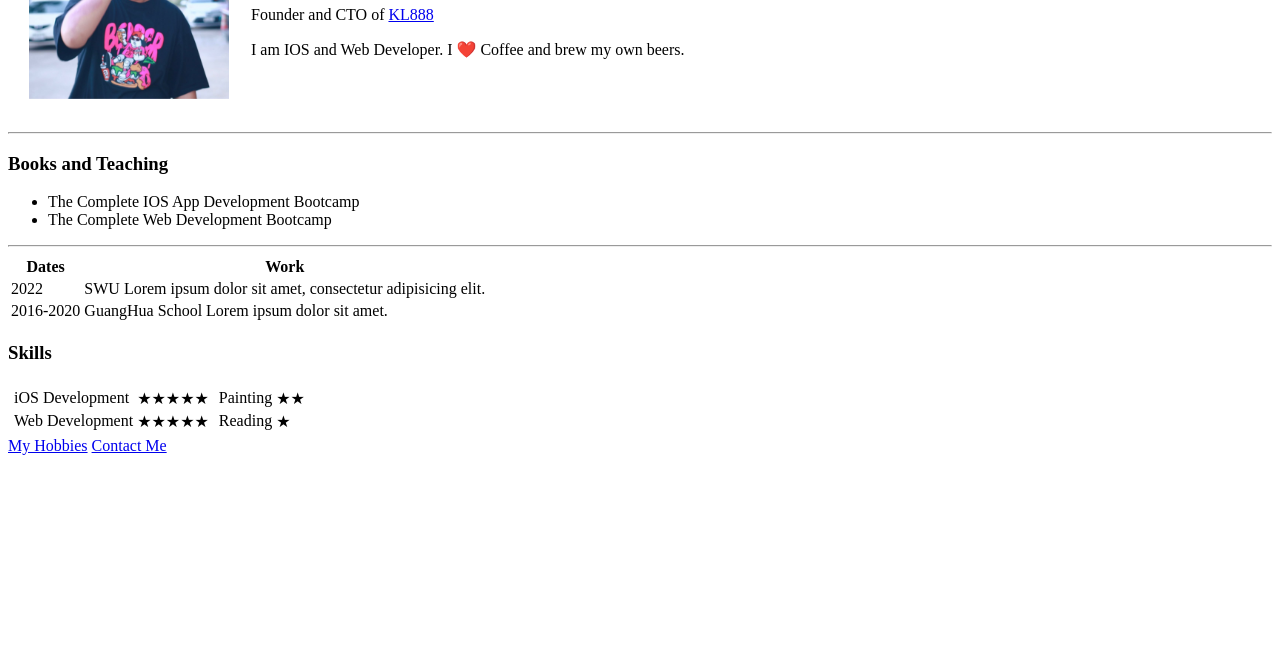
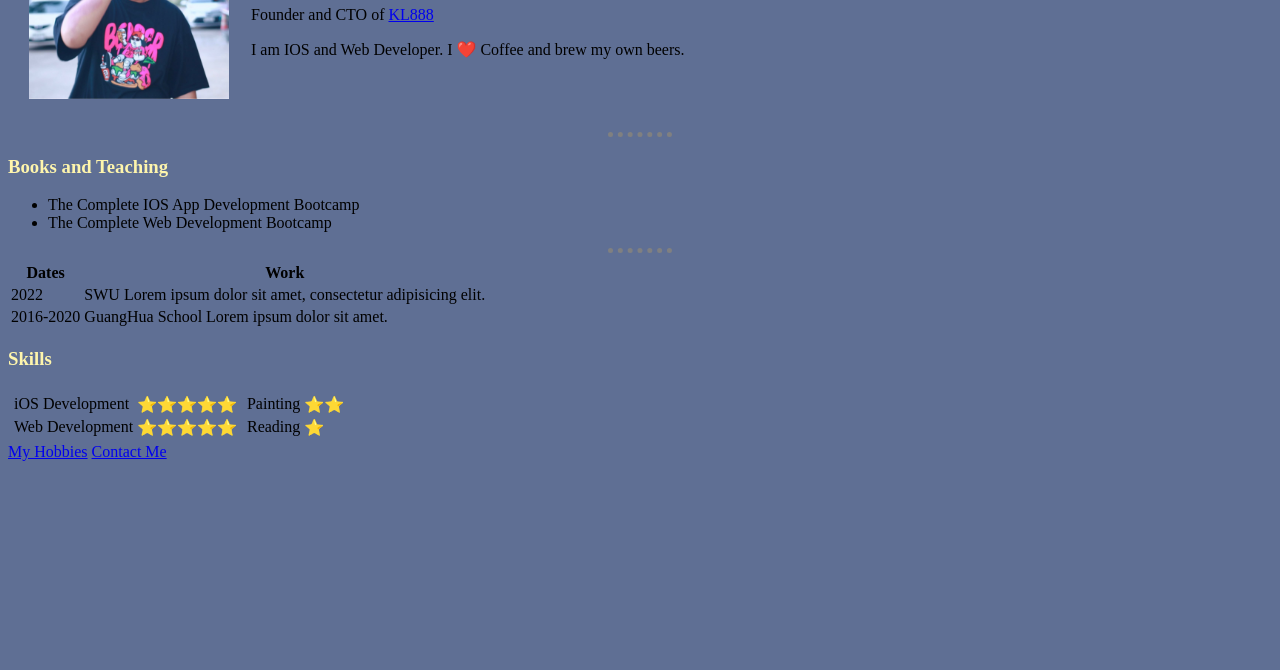
Before and after one commit to Skromlee/cv, a plain HTML site: page index.html in a window 1280 px wide. Shown: the part 130-800 px from the top of the page. Drawn offline with Linux system fonts and the light colour scheme.

Commit message:
Change Background Color And Hr

```diff
--- /dev/null
+++ b/css/styles.css
@@ -0,0 +1,16 @@
+body {
+  background-color: #5F6F94;
+}
+hr {
+  border-color: grey;
+  border-style: none;
+  border-top-style: dotted;
+  border-width: 5px;
+  width: 5%;
+}
+img {
+  height: 200px;
+}
+h1, h3{
+  color: #FEF5AC;
+}
--- a/index.html
+++ b/index.html
@@ -1,16 +1,17 @@
 <!DOCTYPE html>
 <html lang="en">
   <head>
-  <meta charset="UTF-8">
-  <meta name="viewport" content="width=device-width, initial-scale=1.0">
-  <meta http-equiv="X-UA-Compatible" content="ie=edge">
-  <title>❤ Suppawat's Personal Site</title>
+    <meta charset="UTF-8" />
+    <meta name="viewport" content="width=device-width, initial-scale=1.0" />
+    <meta http-equiv="X-UA-Compatible" content="ie=edge" />
+    <title>❤️ Suppawat Kromlee's Personal Site</title>
+    <link rel="stylesheet" href="css/styles.css">
   </head>
   <body>
     <table cellspacing="20">
       <tr>
         <td>
-        <img src="images/avatar.jpeg" alt="My Avatar" height="200px">
+          <img src="images/avatar.jpeg" alt="My Avatar" />
         </td>
         <td>
           <h1>Suppawat Kromlee</h1>
@@ -19,14 +20,14 @@
         </td>
       </tr>
     </table>
-  <hr>
+    <hr />
     <h3>Books and Teaching</h3>
     <ul>
       <li>The Complete IOS App Development Bootcamp</li>
       <li>The Complete Web Development Bootcamp</li>
     </ul>
 
-  <hr>
+    <hr />
     <table>
       <thead>
         <th>Dates</th>
@@ -42,8 +43,7 @@
           <td>GuangHua School Lorem ipsum dolor sit amet.</td>
         </tr>
       </tbody>
-    <tfoot>
-    </tfoot>
+      <tfoot></tfoot>
     </table>
 
     <h3>Skills</h3>
@@ -53,11 +53,11 @@
           <table>
             <tr>
               <td>iOS Development</td>
-            <td>★★★★★</td>
+              <td>⭐⭐⭐⭐⭐</td>
             </tr>
             <tr>
               <td>Web Development</td>
-            <td>★★★★★</td>
+              <td>⭐⭐⭐⭐⭐</td>
             </tr>
           </table>
         </td>
@@ -65,11 +65,11 @@
           <table>
             <tr>
               <td>Painting</td>
-            <td>★★</td>
+              <td>⭐⭐</td>
             </tr>
             <tr>
               <td>Reading</td>
-            <td>★</td>
+              <td>⭐</td>
             </tr>
           </table>
         </td>
```
Also changed, not shown: contact-me.html (+1 -0 lines), hobbies.html (+1 -0 lines). Lines whose indentation alone changed are shown as unchanged.
